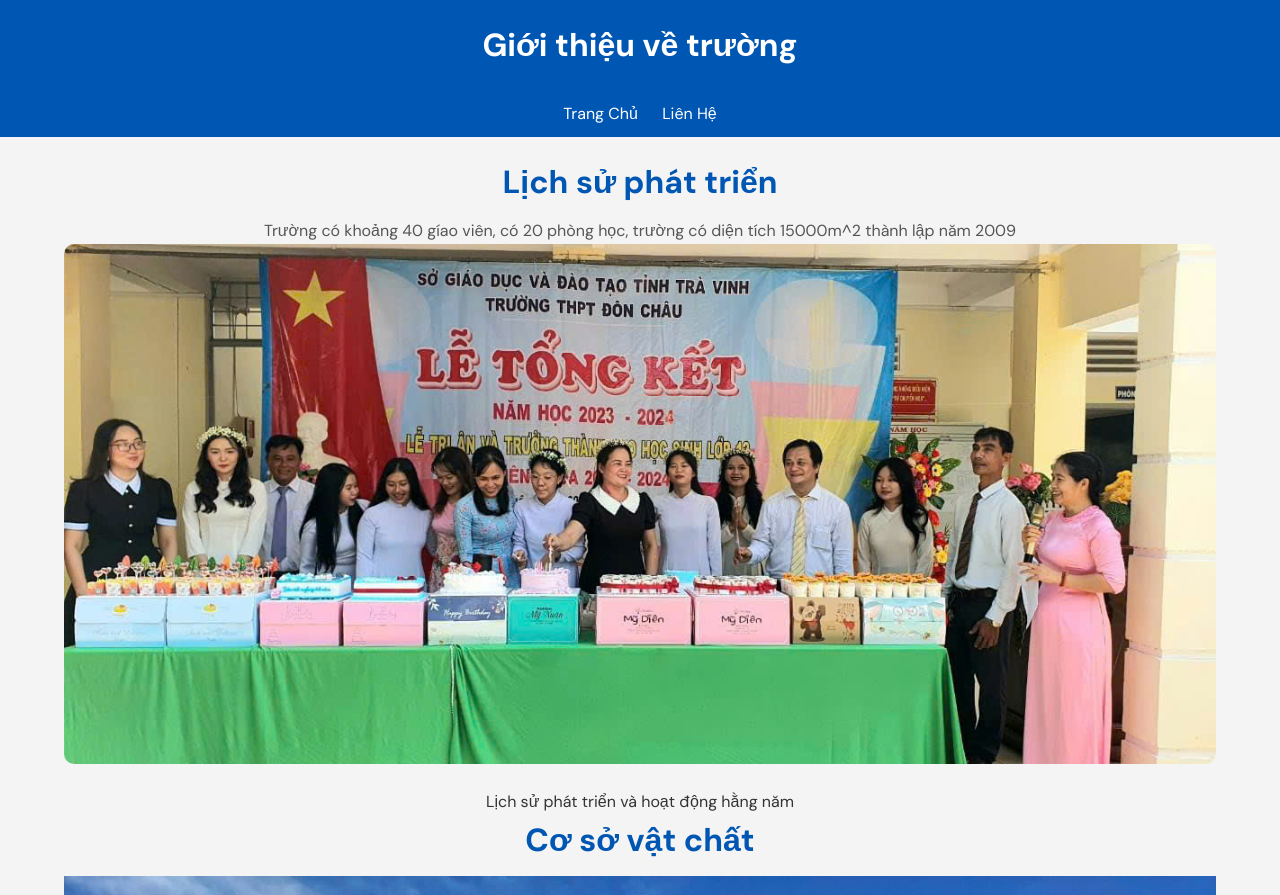
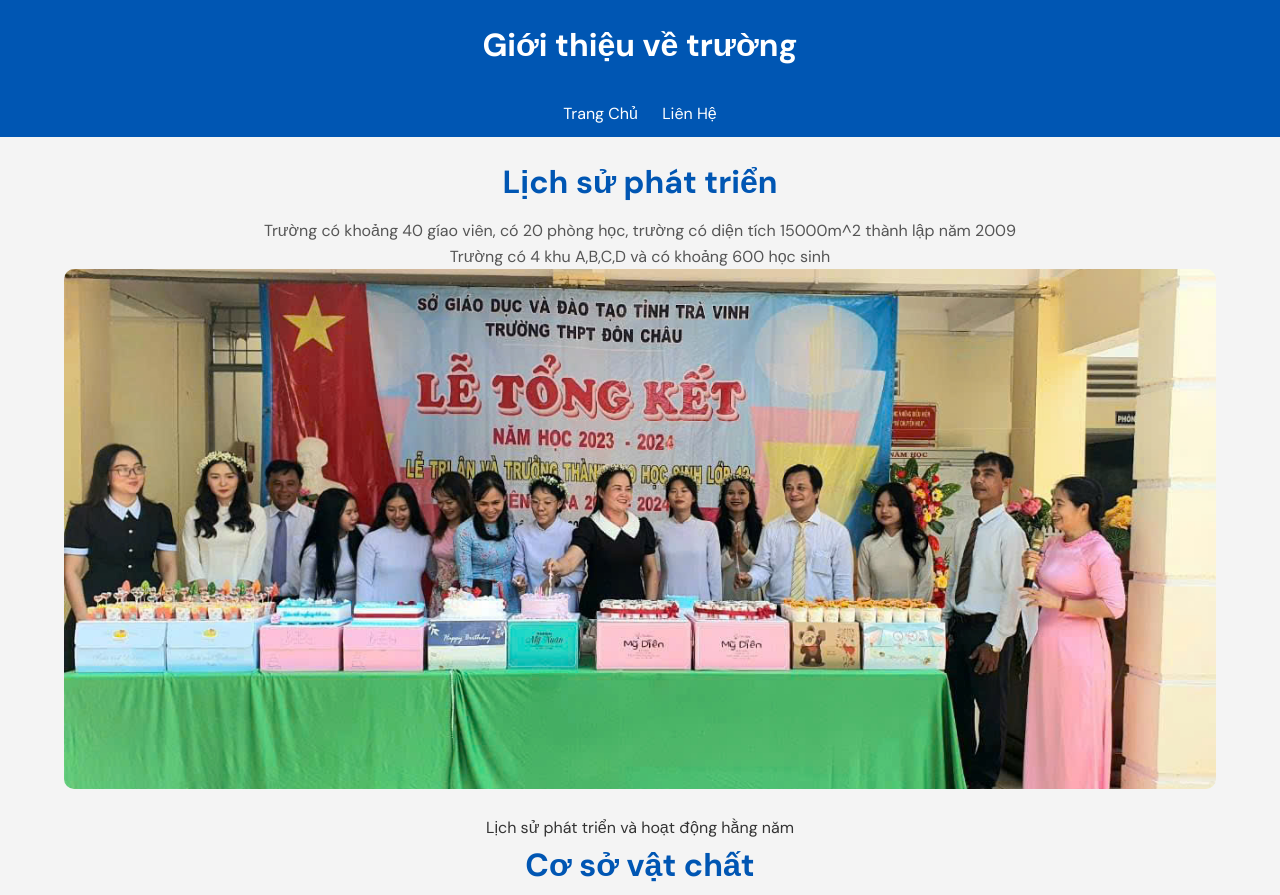
Before and after one commit to duythanhno1/thpt_web, a plain HTML site: page about.html in a window 1280 px wide. Shown: the top 895 px of the page. Drawn offline with Linux system fonts and the light colour scheme.

Commit message:
Update about.html

```diff
--- a/about.html
+++ b/about.html
@@ -25,6 +25,7 @@
     <div class="container">
       <h2>Lịch sử phát triển</h2>
       <p>Trường có khoảng 40 gíao viên, có 20 phòng học, trường có diện tích 15000m^2  thành lập năm 2009</p>
+      <p>Trường có 4 khu A,B,C,D và có khoảng 600 học sinh</p>
       <div class="banner owl-carousel">
         <img src="./images/diemthi.jpg" alt="">
         <img src="./images/letongket.jpg" alt="">
```
